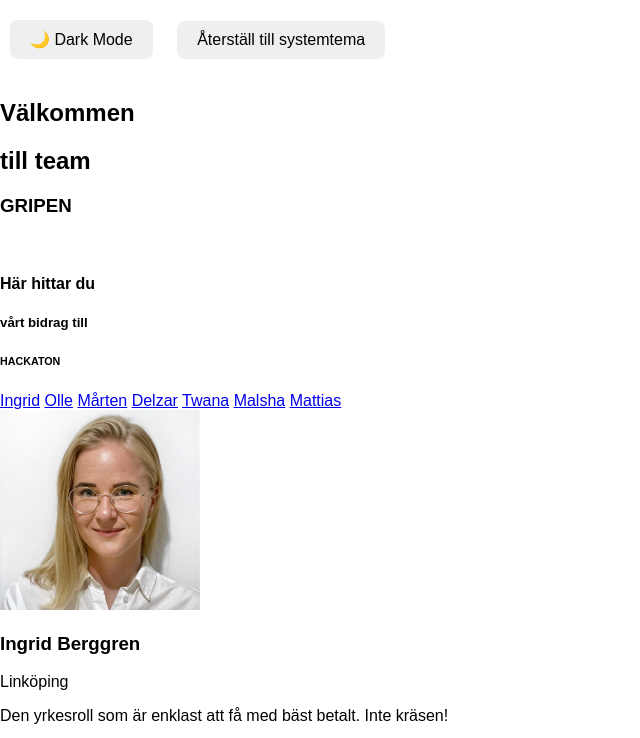
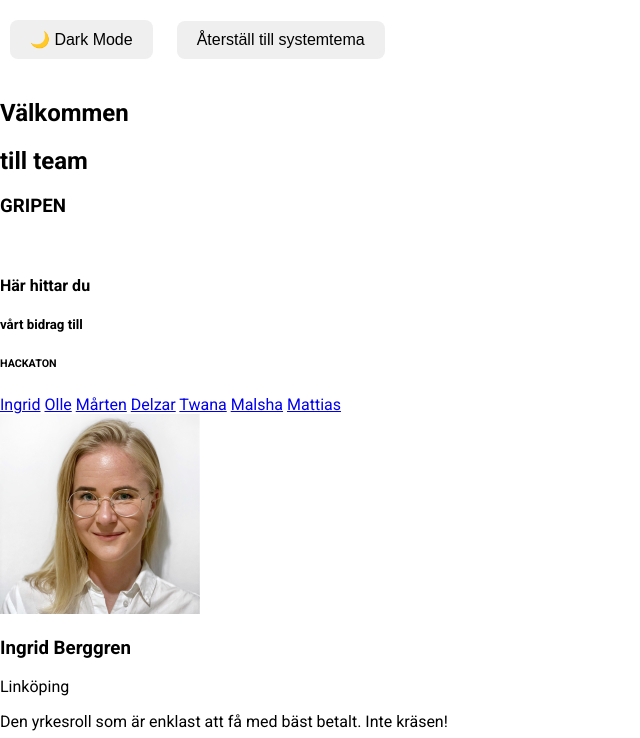
Before and after one commit to ollewarne/hackathon-gripen, a plain HTML site: page index.html in a window 1280 px wide. Shown: the top 738 px of the page, without its empty margins (0-640 px from the left). Drawn offline with Linux system fonts and the light colour scheme; grey boxes are pictures that could not be loaded.

Commit message:
add font

```diff
--- a/index.html
+++ b/index.html
@@ -3,6 +3,9 @@
 <head>
     <meta charset="UTF-8">
     <meta name="viewport" content="width=device-width, initial-scale=1.0">
+    <link rel="preconnect" href="https://fonts.googleapis.com">
+    <link rel="preconnect" href="https://fonts.gstatic.com" crossorigin>
+    <link href="https://fonts.googleapis.com/css2?family=Roboto:ital,wght@0,100..900;1,100..900&display=swap" rel="stylesheet">
     <link rel="stylesheet" href="./style.css">
     <script defer src="script.js"></script>
     <title>Hacktaton GRIPEN</title>
--- a/style.css
+++ b/style.css
@@ -6,7 +6,7 @@ img {
 body {
   transition: background 0.3s, color 0.3s;
   margin: 0;
-  font-family: sans-serif;
+  font-family: "Roboto", sans-serif;
 }
 
 body.light {
```
